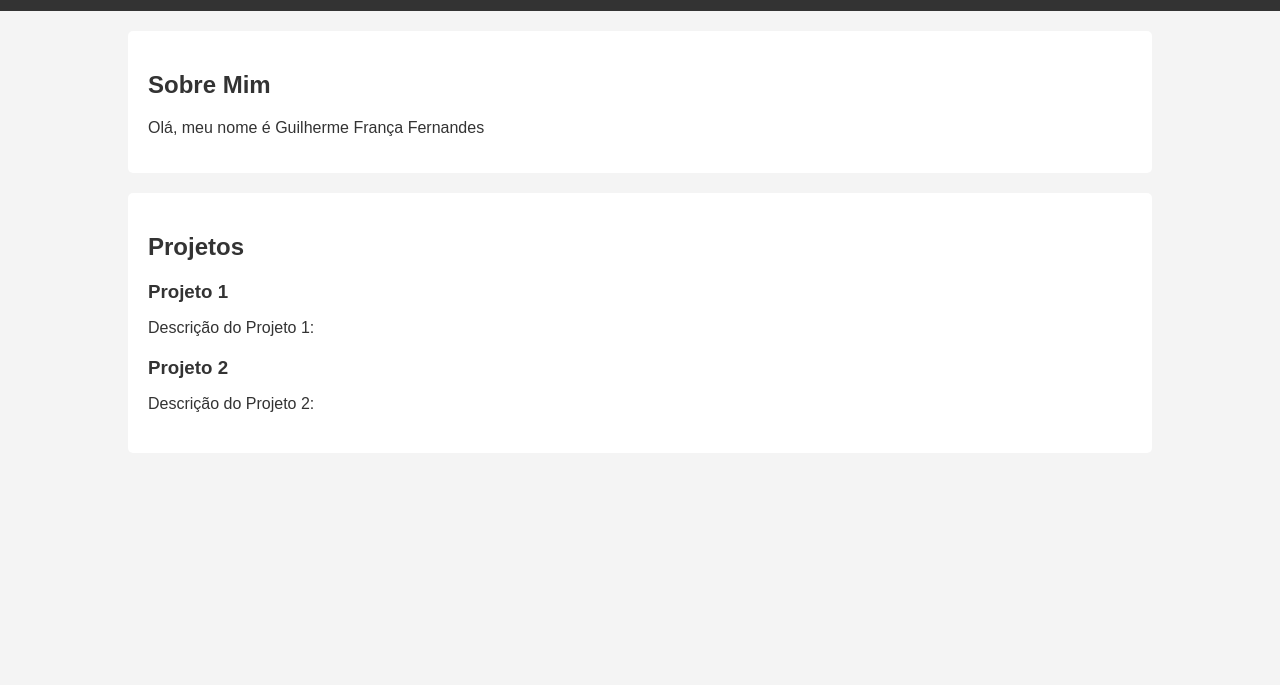
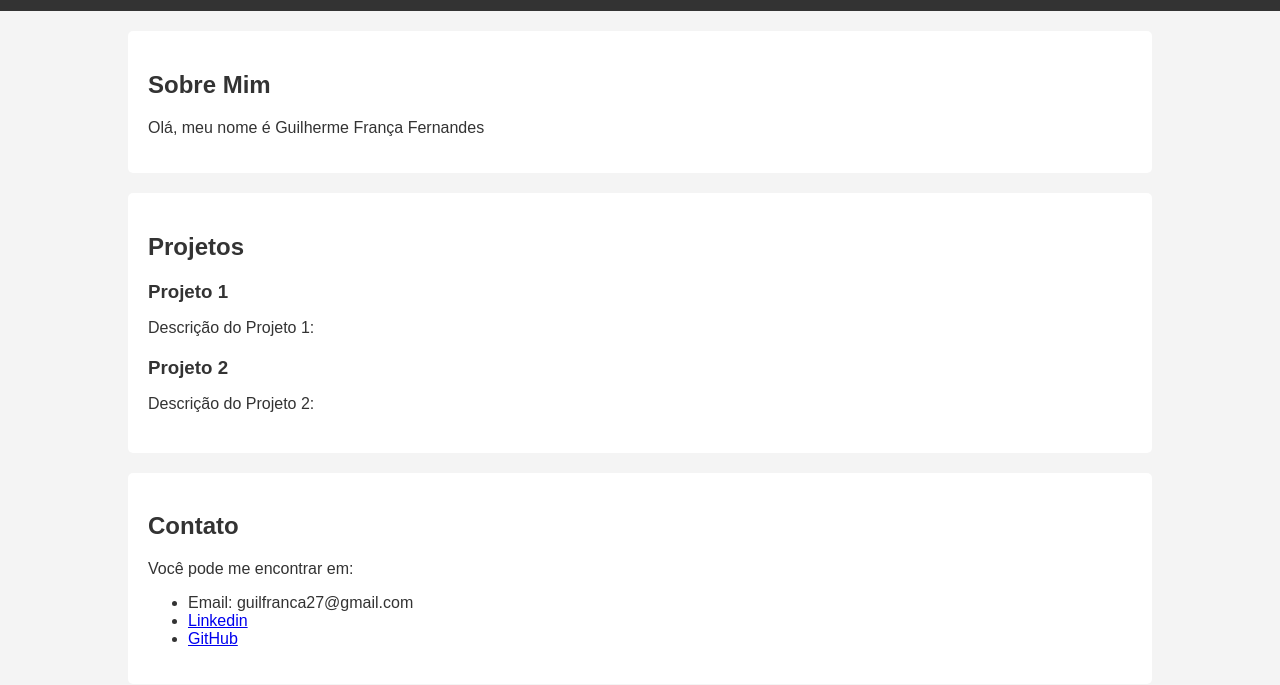
Before and after one commit to GuilFranca/DF-INOVA-TECH, a plain HTML site: page Senai - FrontEnd/aula001.html in a window 1280 px wide. Shown: the part 89-774 px from the top of the page. Drawn offline with Linux system fonts and the light colour scheme.

Commit message:
Add files via upload

```diff
--- a/Senai - FrontEnd/aula001.html
+++ b/Senai - FrontEnd/aula001.html
@@ -78,6 +78,22 @@
                 <h3>Projeto 2</h3>
                 <p>Descrição do Projeto 2: </p>
             </div>
+            <!-- Adicione mais projetos conforme necessário -->
+
+        </section>
+
+        <section class="section">
+
+            <h2>Contato</h2>
+            <p>Você pode me encontrar em:</p>
+
+            <ul>
+                <li>Email: guilfranca27@gmail.com</li>
+                <li> <a href="#">Linkedin</a> </li>
+                <li> <a href="https://github.com/GuilFranca?tab=overview&from=2024-08-01&to=2024-08-27">GitHub</a> </li>
+
+            </ul>
+
 
         </section>
 
```
